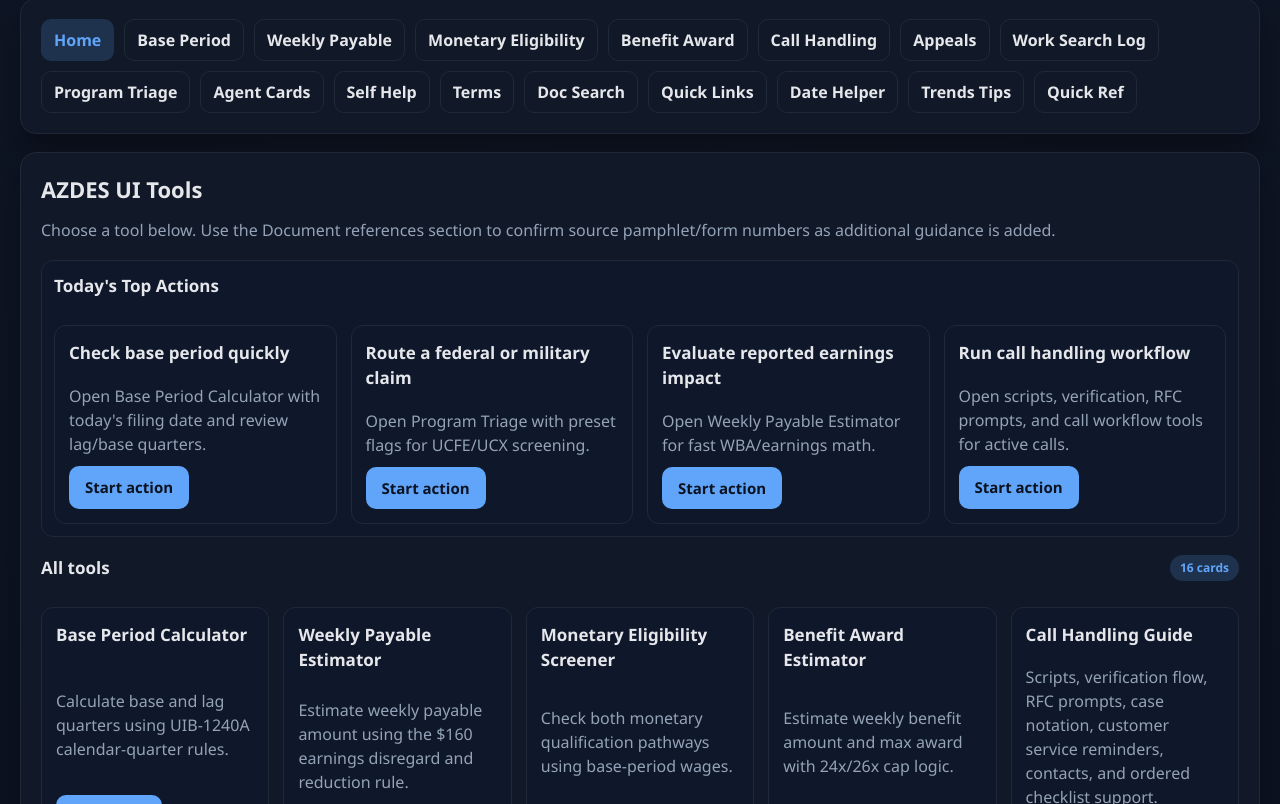
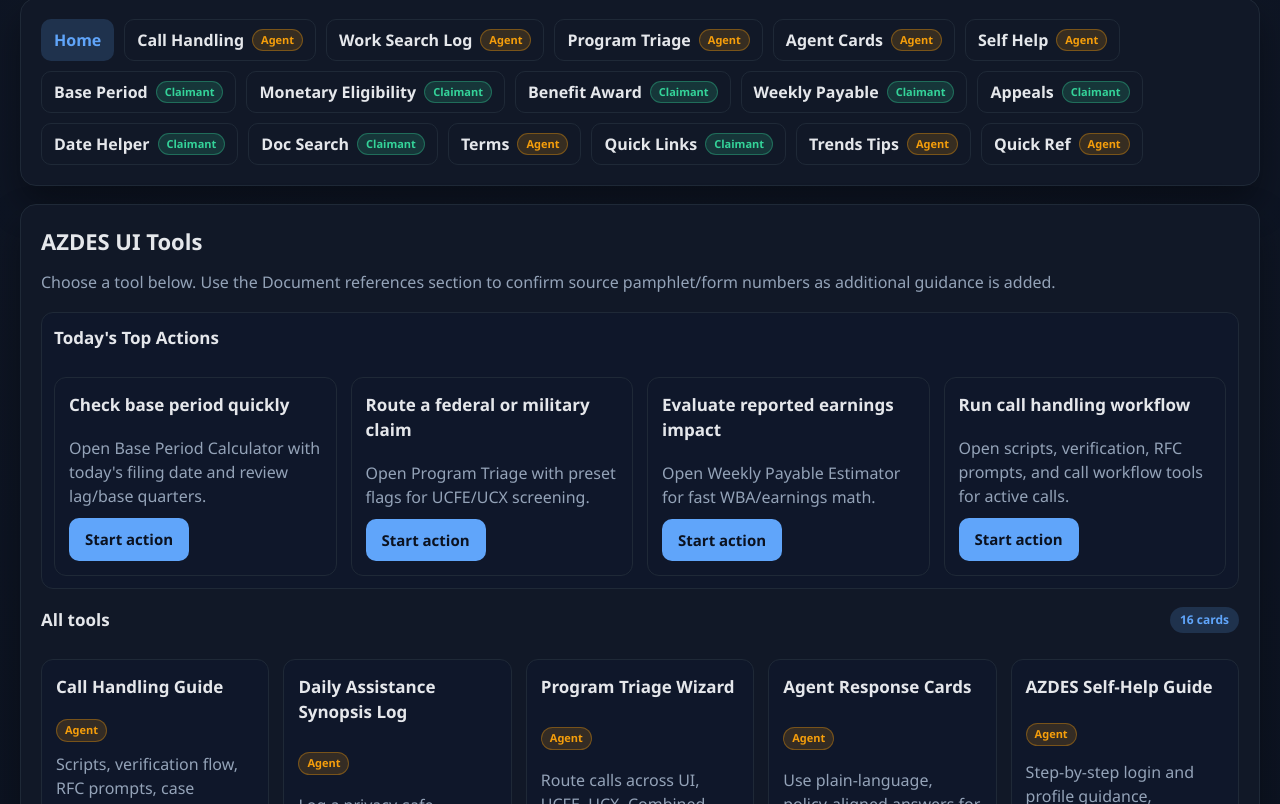
Before and after one commit to Rick-Smart/UI_TOOLS, a React (Vite) app: page / in a window 1280 px wide. Shown: the part 276-1080 px from the top of the page. Built offline with nearby package versions, Linux system fonts and the light colour scheme.

Commit message:
Add audience badges and expand case-note capture summaries

```diff
--- a/src/App.jsx
+++ b/src/App.jsx
@@ -179,7 +179,12 @@
               `nav-link ${isActive ? "nav-link-active" : ""}`
             }
           >
-            {item.label}
+            <span className="nav-link-label">{item.label}</span>
+            {item.audience ? (
+              <span className={`audience-badge audience-${item.audience}`}>
+                {item.audience === "agent" ? "Agent" : "Claimant"}
+              </span>
+            ) : null}
           </NavLink>
         ))}
       </nav>
--- a/src/data/toolRegistry.js
+++ b/src/data/toolRegistry.js
@@ -17,6 +17,61 @@
 
 export const toolRegistry = [
   {
+    path: "/call-handling",
+    navLabel: "Call Handling",
+    title: "Call Handling Guide",
+    description:
+      "Scripts, verification flow, RFC prompts, case notation, customer service reminders, contacts, and ordered checklist support.",
+    microGuide:
+      "Use this page during live calls for scripts, note standards, and step-by-step checklist completion.",
+    component: CallHandlingPage,
+    audience: "agent",
+  },
+  {
+    path: "/work-search-log",
+    navLabel: "Work Search Log",
+    title: "Daily Assistance Synopsis Log",
+    description:
+      "Log a privacy-safe synopsis of claimants helped during the day.",
+    microGuide:
+      "Capture first name, reason, actions, important info, and next steps for each call.",
+    component: WorkSearchLogPage,
+    audience: "agent",
+  },
+  {
+    path: "/program-triage",
+    navLabel: "Program Triage",
+    title: "Program Triage Wizard",
+    description:
+      "Route calls across UI, UCFE, UCX, Combined Wages, Shared Work, DUA, TRA, and ABP.",
+    microGuide:
+      "Check all applicable conditions and review the suggested program path list.",
+    component: ProgramTriagePage,
+    audience: "agent",
+  },
+  {
+    path: "/agent-cards",
+    navLabel: "Agent Cards",
+    title: "Agent Response Cards",
+    description:
+      "Use plain-language, policy-aligned answers for frequent claimant questions.",
+    microGuide:
+      "Search by topic and use the matching card language for consistent communication.",
+    component: AgentResponseCardsPage,
+    audience: "agent",
+  },
+  {
+    path: "/self-help",
+    navLabel: "Self Help",
+    title: "AZDES Self-Help Guide",
+    description:
+      "Step-by-step login and profile guidance, including EIN lookup location and troubleshooting notes.",
+    microGuide:
+      "Follow login steps, use profile navigation guidance, and reference the EIN location screenshots.",
+    component: SelfHelpGuidePage,
+    audience: "agent",
+  },
+  {
     path: "/base-period",
     navLabel: "Base Period",
     title: "Base Period Calculator",
@@ -25,6 +80,29 @@
     microGuide:
       "Enter filing date, then read the base period and lag quarter results in order.",
     component: BasePeriodPage,
+    audience: "claimant",
+  },
+  {
+    path: "/monetary-eligibility",
+    navLabel: "Monetary Eligibility",
+    title: "Monetary Eligibility Screener",
+    description:
+      "Check both monetary qualification pathways using base-period wages.",
+    microGuide:
+      "Enter minimum wage and quarter wages to see pass/fail across both pathways.",
+    component: MonetaryEligibilityPage,
+    audience: "claimant",
+  },
+  {
+    path: "/benefit-award",
+    navLabel: "Benefit Award",
+    title: "Benefit Award Estimator",
+    description:
+      "Estimate weekly benefit amount and max award with 24x/26x cap logic.",
+    microGuide:
+      "Enter quarter wages and unemployment-rate toggle to estimate WBA and max award.",
+    component: BenefitAwardPage,
+    audience: "claimant",
   },
   {
     path: "/weekly-payable",
@@ -35,36 +113,7 @@
     microGuide:
       "Enter WBA and weekly earnings to get estimated payable amount for that week.",
     component: WeeklyPayablePage,
-  },
-  {
-    path: "/monetary-eligibility",
-    navLabel: "Monetary Eligibility",
-    title: "Monetary Eligibility Screener",
-    description:
-      "Check both monetary qualification pathways using base-period wages.",
-    microGuide:
-      "Enter minimum wage and quarter wages to see pass/fail across both pathways.",
-    component: MonetaryEligibilityPage,
-  },
-  {
-    path: "/benefit-award",
-    navLabel: "Benefit Award",
-    title: "Benefit Award Estimator",
-    description:
-      "Estimate weekly benefit amount and max award with 24x/26x cap logic.",
-    microGuide:
-      "Enter quarter wages and unemployment-rate toggle to estimate WBA and max award.",
-    component: BenefitAwardPage,
-  },
-  {
-    path: "/call-handling",
-    navLabel: "Call Handling",
-    title: "Call Handling Guide",
-    description:
-      "Scripts, verification flow, RFC prompts, case notation, customer service reminders, contacts, and ordered checklist support.",
-    microGuide:
-      "Use this page during live calls for scripts, note standards, and step-by-step checklist completion.",
-    component: CallHandlingPage,
+    audience: "claimant",
   },
   {
     path: "/appeals-helper",
@@ -75,46 +124,29 @@
     microGuide:
       "Select decision type and date to calculate the estimated appeal deadline.",
     component: AppealsHelperPage,
+    audience: "claimant",
   },
   {
-    path: "/work-search-log",
-    navLabel: "Work Search Log",
-    title: "Daily Assistance Synopsis Log",
+    path: "/date-helper",
+    navLabel: "Date Helper",
+    title: "Date Offset Helper",
     description:
-      "Log a privacy-safe synopsis of claimants helped during the day.",
+      "Add or subtract days to quickly find follow-up and deadline dates.",
     microGuide:
-      "Capture first name, reason, actions, important info, and next steps for each call.",
-    component: WorkSearchLogPage,
+      "Enter start date and offset days to calculate a target date instantly.",
+    component: DateHelperPage,
+    audience: "claimant",
   },
   {
-    path: "/program-triage",
-    navLabel: "Program Triage",
-    title: "Program Triage Wizard",
+    path: "/doc-search",
+    navLabel: "Doc Search",
+    title: "Document Search",
     description:
-      "Route calls across UI, UCFE, UCX, Combined Wages, Shared Work, DUA, TRA, and ABP.",
+      "Search AZDES by document number and open official source pages directly.",
     microGuide:
-      "Check all applicable conditions and review the suggested program path list.",
-    component: ProgramTriagePage,
-  },
-  {
-    path: "/agent-cards",
-    navLabel: "Agent Cards",
-    title: "Agent Response Cards",
-    description:
-      "Use plain-language, policy-aligned answers for frequent claimant questions.",
-    microGuide:
-      "Search by topic and use the matching card language for consistent communication.",
-    component: AgentResponseCardsPage,
-  },
-  {
-    path: "/self-help",
-    navLabel: "Self Help",
-    title: "AZDES Self-Help Guide",
-    description:
-      "Step-by-step login and profile guidance, including EIN lookup location and troubleshooting notes.",
-    microGuide:
-      "Follow login steps, use profile navigation guidance, and reference the EIN location screenshots.",
-    component: SelfHelpGuidePage,
+      "Enter document number, then use source/search links to open official references.",
+    component: DocumentSearchPage,
+    audience: "claimant",
   },
   {
     path: "/terms",
@@ -125,16 +157,7 @@
     microGuide:
       "Search by term or abbreviation to quickly confirm definitions.",
     component: TermsGlossaryPage,
-  },
-  {
-    path: "/doc-search",
-    navLabel: "Doc Search",
-    title: "Document Search",
-    description:
-      "Search AZDES by document number and open official source pages directly.",
-    microGuide:
-      "Enter document number, then use source/search links to open official references.",
-    component: DocumentSearchPage,
+    audience: "agent",
   },
   {
     path: "/links",
@@ -145,16 +168,7 @@
     microGuide:
       "Use defaults or add your own links; updates are saved in local browser storage.",
     component: LinksPage,
-  },
-  {
-    path: "/date-helper",
-    navLabel: "Date Helper",
-    title: "Date Offset Helper",
-    description:
-      "Add or subtract days to quickly find follow-up and deadline dates.",
-    microGuide:
-      "Enter start date and offset days to calculate a target date instantly.",
-    component: DateHelperPage,
+    audience: "claimant",
   },
   {
     path: "/trends-tips",
@@ -165,6 +179,7 @@
     microGuide:
       "Review active guidance items sorted by priority and effective date.",
     component: TrendsTipsPage,
+    audience: "agent",
   },
   {
     path: "/quick-reference",
@@ -174,16 +189,22 @@
       "Print-ready summary of top actions, tools, document references, and active tips.",
     microGuide: "Use print view for supervisor huddles and team floor support.",
     component: QuickReferencePage,
+    audience: "agent",
   },
 ];
 
 export const navItems = [
   { to: "/", label: "Home", end: true },
-  ...toolRegistry.map((tool) => ({ to: tool.path, label: tool.navLabel })),
+  ...toolRegistry.map((tool) => ({
+    to: tool.path,
+    label: tool.navLabel,
+    audience: tool.audience,
+  })),
 ];
 
 export const homeCards = toolRegistry.map((tool) => ({
   to: tool.path,
   title: tool.title,
   description: tool.description,
+  audience: tool.audience,
 }));
--- a/src/index.css
+++ b/src/index.css
@@ -100,6 +100,9 @@
   color: var(--text);
   text-decoration: none;
   font-weight: 600;
+  display: inline-flex;
+  align-items: center;
+  gap: 8px;
 }
 
 .nav-link-active {
@@ -273,6 +276,28 @@
   font-weight: 600;
   color: var(--accent);
   background: var(--accent-weak);
+}
+
+.audience-badge {
+  display: inline-flex;
+  align-items: center;
+  padding: 2px 8px;
+  border-radius: 999px;
+  font-size: 11px;
+  font-weight: 700;
+  border: 1px solid transparent;
+}
+
+.audience-agent {
+  color: var(--warning);
+  background: rgba(245, 158, 11, 0.16);
+  border-color: rgba(245, 158, 11, 0.35);
+}
+
+.audience-claimant {
+  color: var(--success);
+  background: rgba(52, 211, 153, 0.16);
+  border-color: rgba(52, 211, 153, 0.35);
 }
 
 .tag-lag {
--- a/src/pages/HomePage.jsx
+++ b/src/pages/HomePage.jsx
@@ -36,7 +36,14 @@
       <div className="tools-grid home-tools-grid">
         {homeCards.map((card) => (
           <article key={card.to} className="tool-card">
-            <h3>{card.title}</h3>
+            <div className="title-row">
+              <h3>{card.title}</h3>
+              {card.audience ? (
+                <span className={`audience-badge audience-${card.audience}`}>
+                  {card.audience === "agent" ? "Agent" : "Claimant"}
+                </span>
+              ) : null}
+            </div>
             <p className="muted">{card.description}</p>
             <Link className="button-link" to={card.to}>
               Open tool
--- a/src/pages/QuickReferencePage.jsx
+++ b/src/pages/QuickReferencePage.jsx
@@ -1,7 +1,10 @@
+import { useState } from "react";
 import { documentReferences } from "../data/documentReferences";
 import { defaultLinks } from "../data/defaultLinks";
 import { topActions } from "../data/topActions";
 import { trendsTips } from "../data/trendsTips";
+import { copyText } from "../utils/copyText";
+import { addInteractionMemory } from "../utils/interactionMemory";
 
 function isActive(item) {
   if (!item.expiresOn) {
@@ -13,6 +16,26 @@
 }
 
 function QuickReferencePage({ tools = [] }) {
+  const [copyStatus, setCopyStatus] = useState("");
+
+  async function handleCopySummary() {
+    const summary = [
+      `Top actions: ${topActions.length}`,
+      `Tool directory entries: ${tools.length}`,
+      `Document references: ${documentReferences.length}`,
+      `Key links: ${defaultLinks.length}`,
+      `Active trends/tips: ${trendsTips.filter(isActive).length}`,
+      "",
+      "Quick reference snapshot generated.",
+    ].join("\n");
+
+    const copied = await copyText(summary);
+    if (copied) {
+      addInteractionMemory("Printable Quick Reference", summary);
+    }
+    setCopyStatus(copied ? "Summary copied." : "Copy unavailable.");
+  }
+
   return (
     <section className="card stack print-friendly">
       <div className="title-row">
@@ -26,6 +49,14 @@
         <button type="button" onClick={() => window.print()}>
           Print view
         </button>
+        <button
+          type="button"
+          className="button-secondary"
+          onClick={handleCopySummary}
+        >
+          Copy summary
+        </button>
+        {copyStatus ? <span className="muted">{copyStatus}</span> : null}
       </div>
 
       <div className="result stack">
```
Also changed, not shown: src/pages/AgentResponseCardsPage.jsx (+32 -0 lines), src/pages/DocumentSearchPage.jsx (+29 -0 lines), src/pages/TermsGlossaryPage.jsx (+32 -0 lines), src/pages/TrendsTipsPage.jsx (+35 -1 lines).
